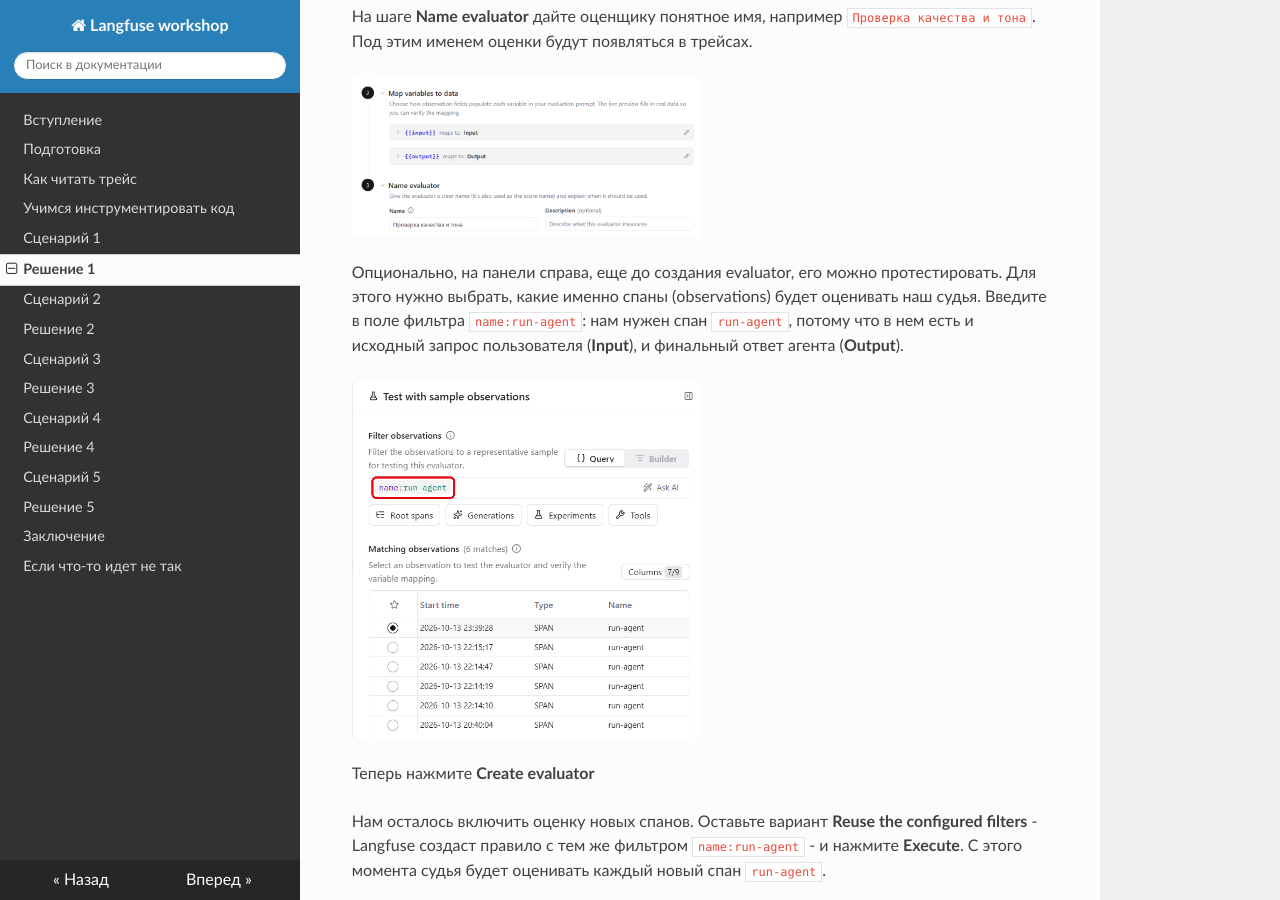
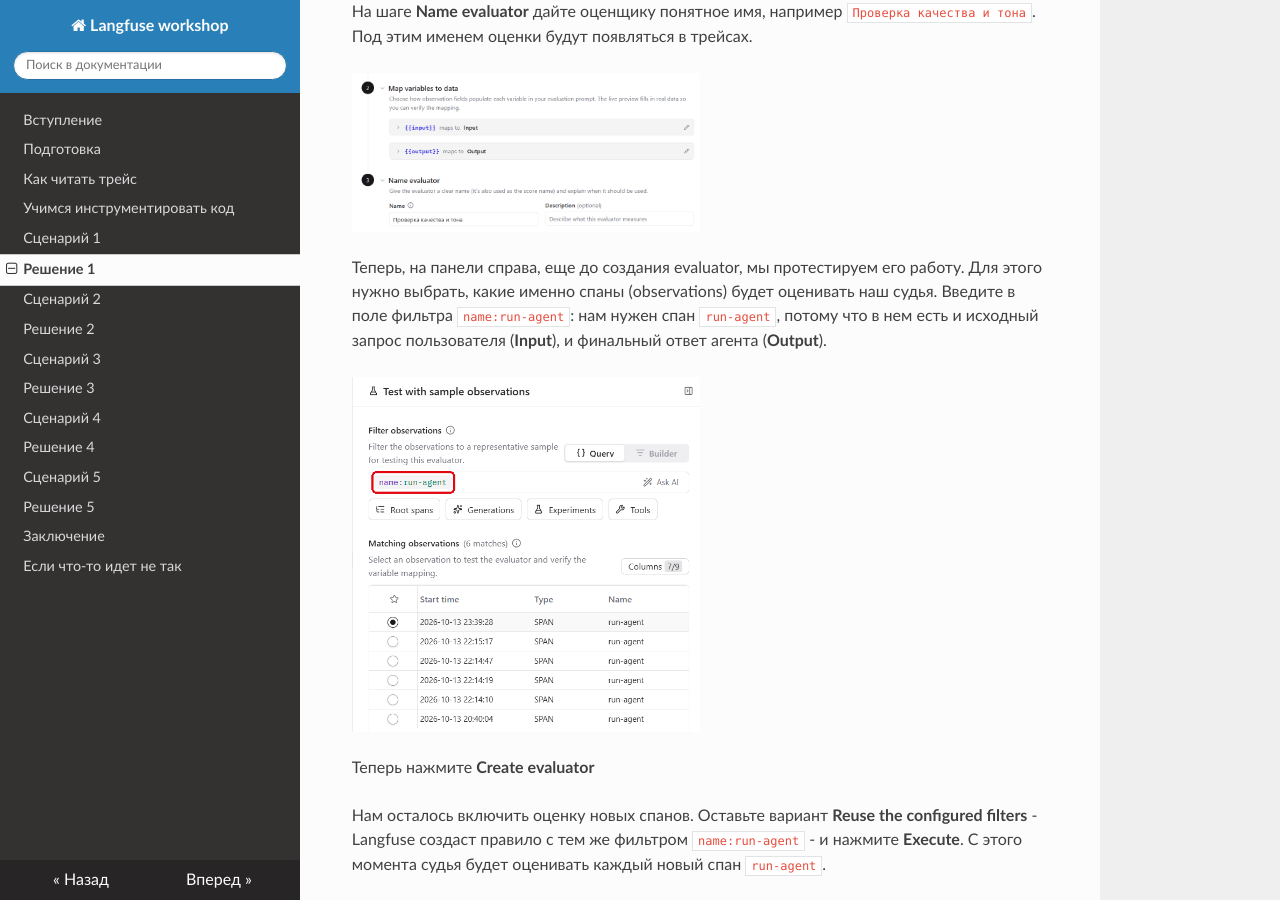
Before and after one commit to bocharovf/docs-langfuse-workshop, an MkDocs documentation site: the page built from docs/step12.md, in a window 1280 px wide and 900 px high, scrolled down 3792 px. Built offline with MkDocs 1.6.1, drawn with Linux system fonts in a browser that asks for light colours; nearby versions of some CDN libraries.

Commit message:
Скриншоты под новые модели, Langfuse v4 и новый сценарий 1
- newllm50_2, model-rounting: модели qwen3-6-35b-a3b и glm-5-3
- docker-ps: образы Langfuse 4.56.0 и ClickHouse 25.12
- eval-result50, eval-scores50: оценщик «Проверка качества и тона»,
  обоснование судьи про сленг
- revert-prompt50: комментарий CPO из нового сценария 1
- step12: уточнена формулировка про тест оценщика

```diff
--- a/docs/step12.md
+++ b/docs/step12.md
@@ -96,7 +96,7 @@
 
 ![input output mapping](img/eval-mapping50.png)
 
-Опционально, на панели справа, еще до создания evaluator, его можно протестировать. Для этого нужно выбрать, какие именно спаны (observations) будет оценивать наш судья. Введите в поле фильтра `name:run-agent`: нам нужен спан `run-agent`, потому что в нем есть и исходный запрос пользователя (**Input**), и финальный ответ агента (**Output**).
+Теперь, на панели справа, еще до создания evaluator, мы протестируем его работу. Для этого нужно выбрать, какие именно спаны (observations) будет оценивать наш судья. Введите в поле фильтра `name:run-agent`: нам нужен спан `run-agent`, потому что в нем есть и исходный запрос пользователя (**Input**), и финальный ответ агента (**Output**).
 
 ![filter](img/eval-filter50.png)
 
```
Also changed, not shown: docs/img/docker-ps.png, docs/img/eval-result50.png, docs/img/eval-scores50.png, docs/img/model-rounting.png, docs/img/newllm50_2.png, docs/img/revert-prompt50.png.
